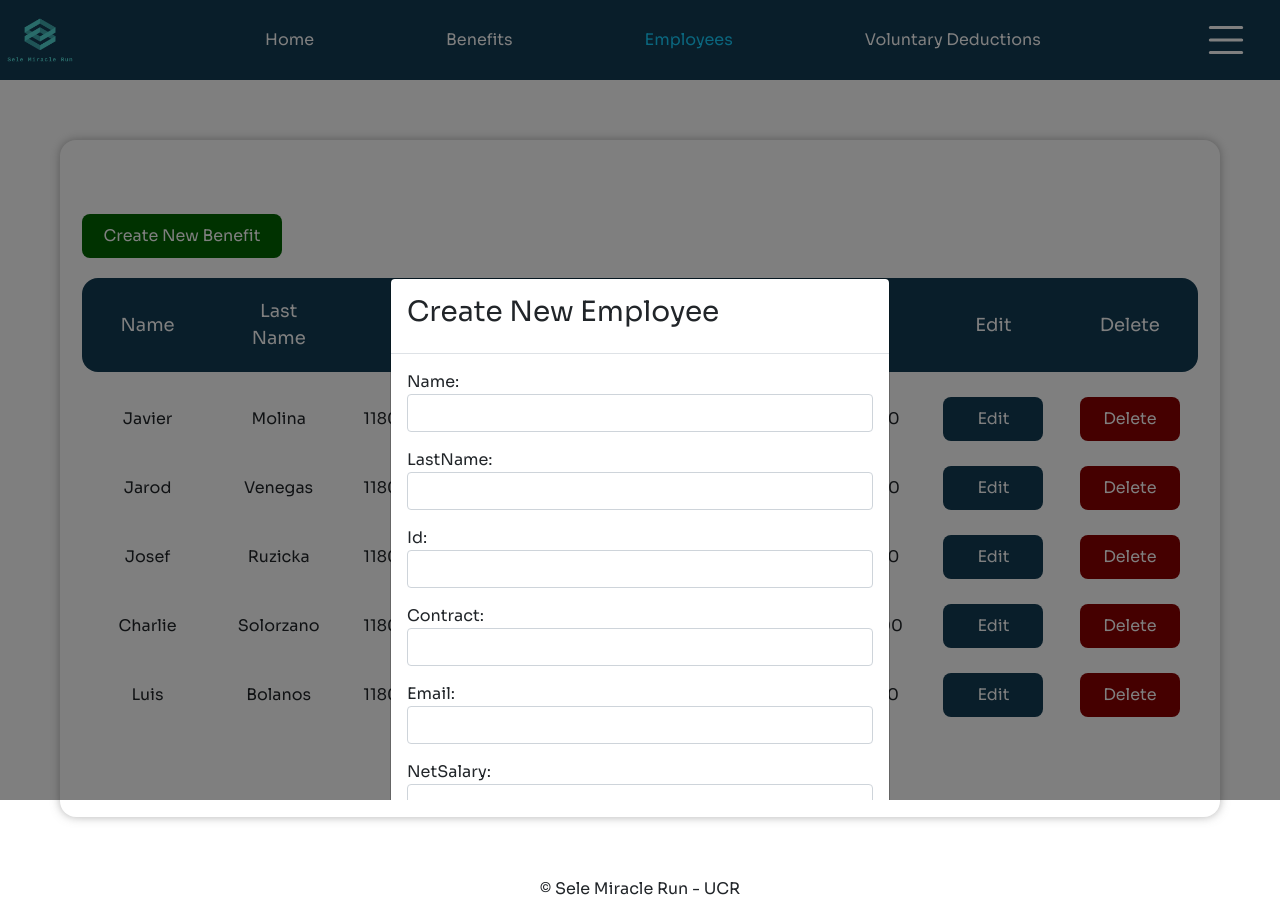
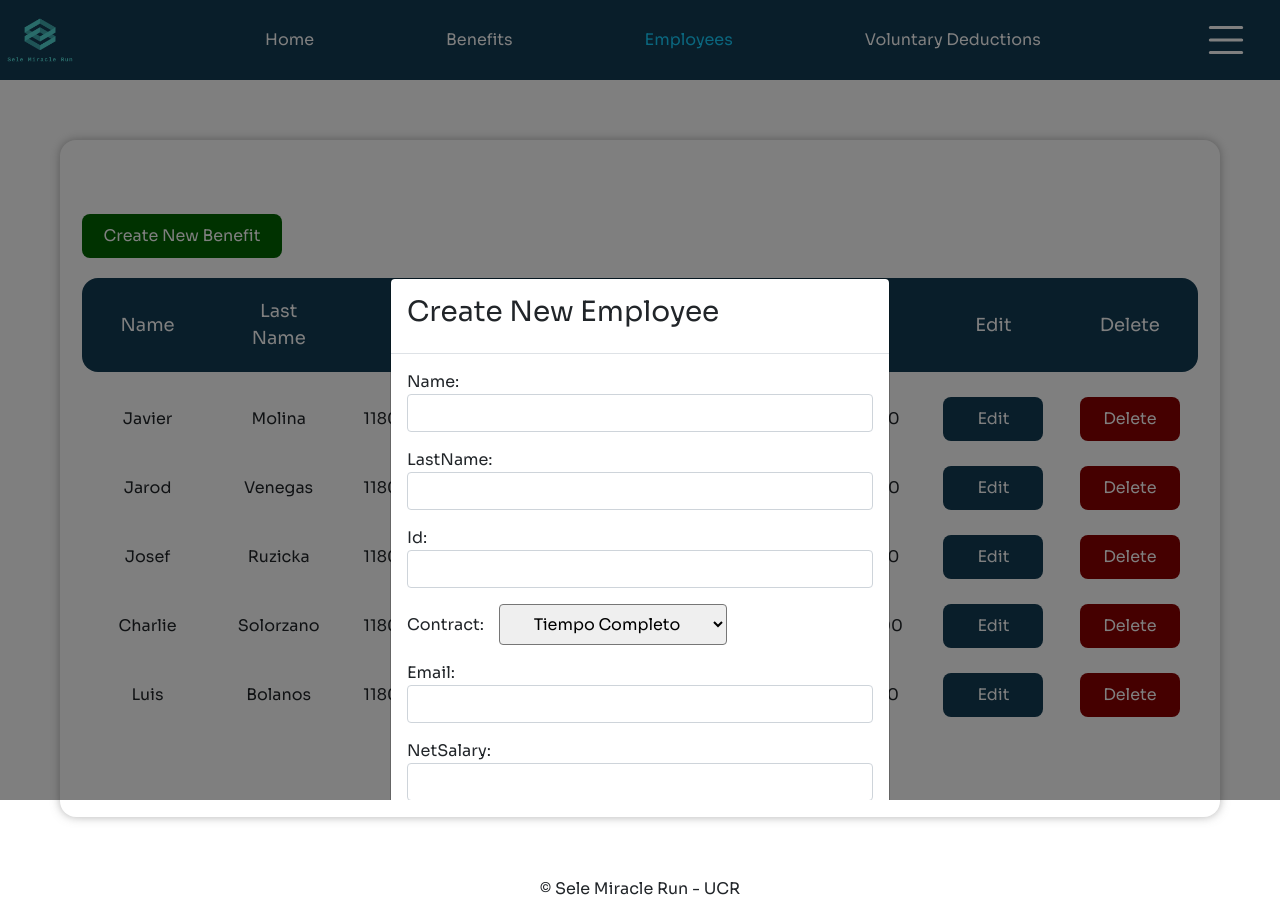
Before and after one commit to LuisBola12/PI-SeleMiracleRun, a React (Create React App) app in the folder FrontEnd/: page /employees in a window 1280 px wide. Both pictures are taken after a click on the button "Create New Benefit". Built offline with nearby package versions, Linux system fonts and the light colour scheme.

Commit message:
Commit con aplicaion de estilos e implpementacion de un dropdown para la escogencia del cotrato de un empleado, así como su implementacion de guardado

```diff
--- a/FrontEnd/src/App.css
+++ b/FrontEnd/src/App.css
@@ -145,3 +145,10 @@ td {
   border-top-right-radius: 1rem;
   border-bottom-right-radius: 1rem;
 }
+.dropdown-Contract{
+  margin-left: 15px;
+  border-style: solid;
+  padding:8px;
+  text-align: center;
+  border-radius: 0.25rem;
+}
--- a/FrontEnd/src/Components/CrudEmployees/CrudEmployee.js
+++ b/FrontEnd/src/Components/CrudEmployees/CrudEmployee.js
@@ -77,7 +77,7 @@ import {
             </thead>
             <tbody>
               {data.map((element) => (
-                <tr key={element.id}>
+                <tr key={element.Name}>
                   <td className="tds">{element.Name}</td>
                   <td>{element.LastName}</td>
                   <td>{element.Id}</td>
@@ -130,21 +130,22 @@ import {
               ></input>
             </FormGroup>
             <FormGroup>
-              <label>Contract:</label>
-              <input
-                className="form-control"
-                type="text"
-                value={id}
-                onChange={(e) => setId(e.target.value)}
-              ></input>
+              <label htmlFor="Contract">Contract:</label>
+              <select className="dropdown-Contract" name="Contract" id="Contract" onChange={(e)=>{
+                setContract(e.target.value)}}>
+                <option value="Tiempo Completo">Tiempo Completo</option>
+                <option value="Medio Tiempo">Medio Tiempo</option>
+                <option value="Por Horas">Por Horas</option>
+                <option value="Servicios Profesionales">Servicios Profesionales</option>
+              </select>
             </FormGroup>
             <FormGroup>
               <label>Email:</label>
               <input
                 className="form-control"
                 type="text"
-                value={contract}
-                onChange={(e) => setContract(e.target.value)}
+                value={email}
+                onChange={(e) => setEmail(e.target.value)}
               ></input>
             </FormGroup>
             <FormGroup>
@@ -152,8 +153,8 @@ import {
               <input
                 className="form-control"
                 type="text"
-                value={email}
-                onChange={(e) => setEmail(e.target.value)}
+                value={netSalary}
+                onChange={(e) => setNetSalary(e.target.value)}
               ></input>
             </FormGroup>
           </ModalBody>
```
Also changed, not shown: 1 other file (tests, documents, lock files or other folders).
